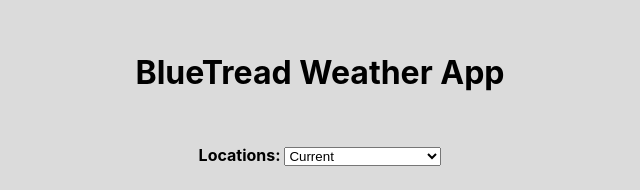
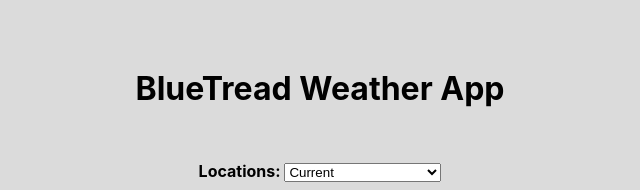
Before and after one commit to jrmedina/bt-client, a React (Create React App) app: page / in a window 1280 px wide. Shown: the part 247-437 px from the top of the page, without its empty margins (320-960 px from the left). Built offline with nearby package versions, Linux system fonts and the light colour scheme; no server answers.

Commit message:
Update App.css

```diff
--- a/src/components/App/App.css
+++ b/src/components/App/App.css
@@ -9,7 +9,7 @@
 }
 
 .title {
-  padding-top: 1em;
+  padding-top: 2em;
   padding-bottom: 1em;
 }
 
```
